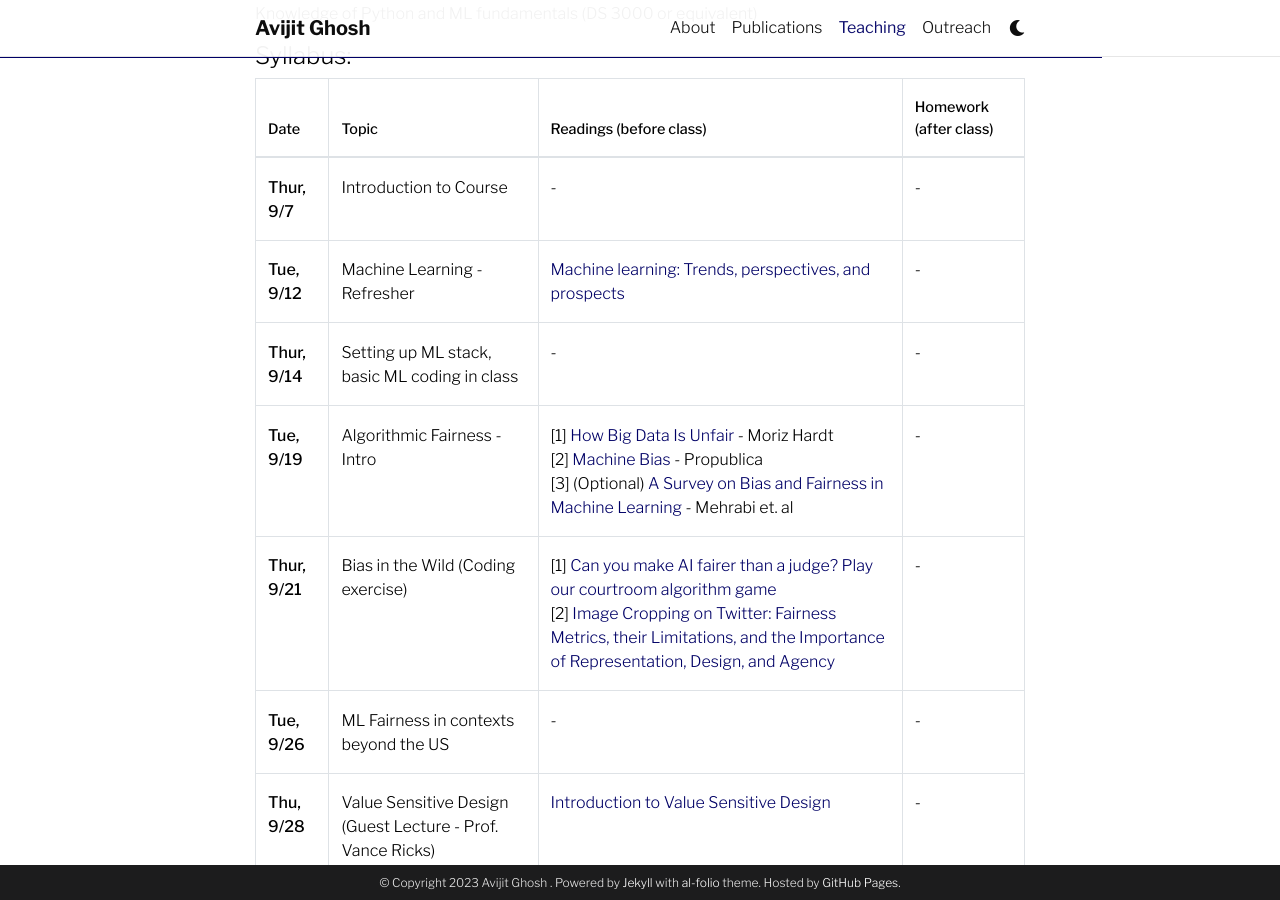
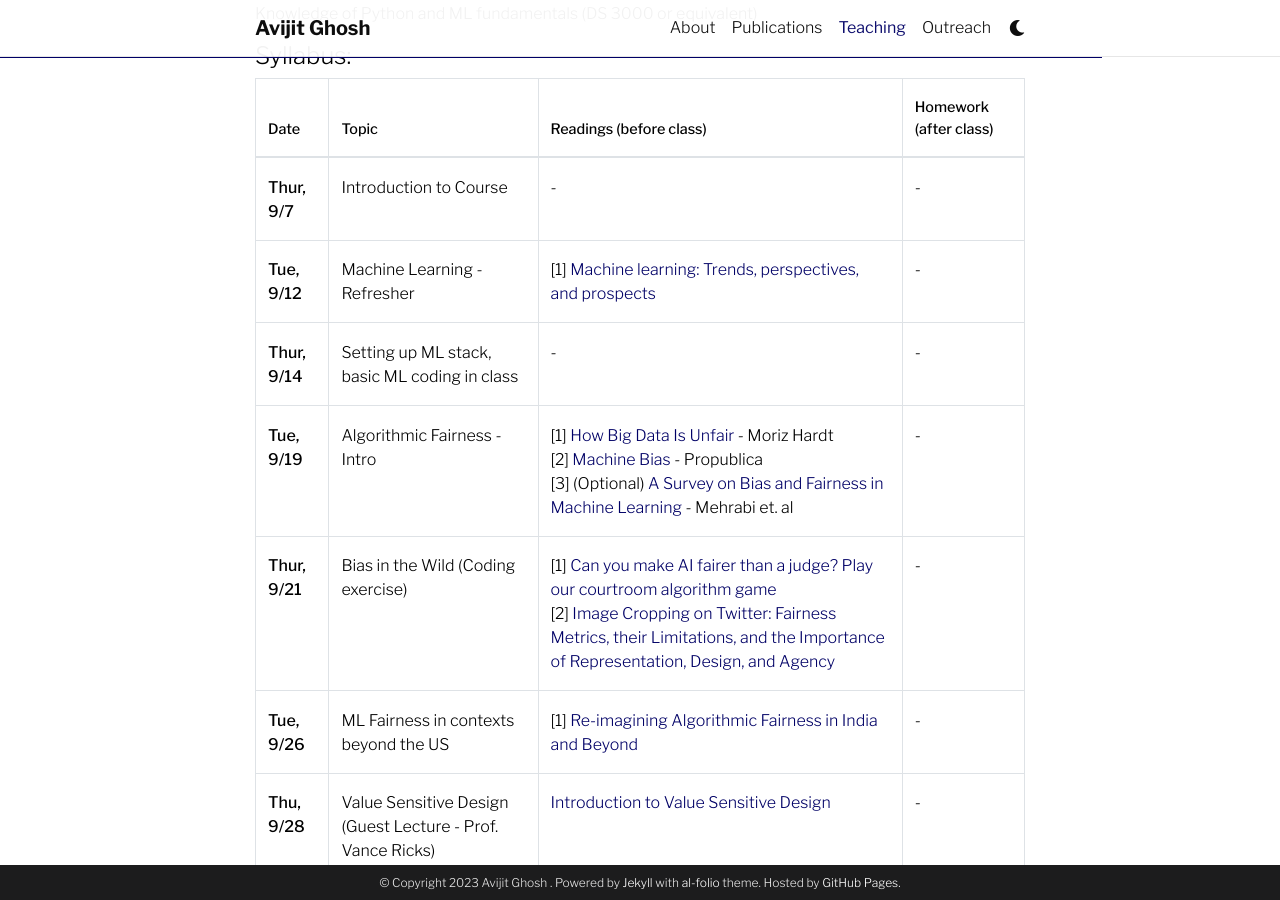
Before and after one commit to evijit/evijit.github.io, a Jekyll site: the page built from _pages/teaching.md, in a window 1280 px wide and 900 px high, scrolled down 649 px. Built offline with Jekyll 4.4.1, drawn with Linux system fonts in a browser that asks for light colours; comment, search, counter and statistics services are not loaded; a style sheet for code colours, icons or effects is not loaded.

Commit message:
added reading

```diff
--- a/_pages/teaching.md
+++ b/_pages/teaching.md
@@ -22,11 +22,11 @@ Knowledge of Python and ML fundamentals (DS 3000 or equivalent)
 | **Date** | **Topic** | **Readings (before class)** | **Homework (after class)**
 |--|--|--|--|
 | **Thur, 9/7** | Introduction to Course | - | - |
-| **Tue, 9/12** | Machine Learning - Refresher | [Machine learning: Trends, perspectives, and prospects](https://www.cs.cmu.edu/~tom/pubs/Science-ML-2015.pdf) | - |
+| **Tue, 9/12** | Machine Learning - Refresher | [1] [Machine learning: Trends, perspectives, and prospects](https://www.cs.cmu.edu/~tom/pubs/Science-ML-2015.pdf) | - |
 | **Thur, 9/14** | Setting up ML stack, basic ML coding in class | - | - |
 | **Tue, 9/19** | Algorithmic Fairness - Intro  | [1] [How Big Data Is Unfair](https://medium.com/@mrtz/how-big-data-is-unfair-9aa544d739de) - Moriz Hardt <br>[2] [Machine Bias](https://www.propublica.org/article/machine-bias-risk-assessments-in-criminal-sentencing) - Propublica <br>[3] (Optional) [A Survey on Bias and Fairness in Machine Learning](https://arxiv.org/pdf/1908.09635.pdf) - Mehrabi et. al | - |
 | **Thur, 9/21** | Bias in the Wild (Coding exercise) | [1] [Can you make AI fairer than a judge? Play our courtroom algorithm game](https://www.technologyreview.com/2019/10/17/75285/ai-fairer-than-judge-criminal-risk-assessment-algorithm/) <br>[2] [Image Cropping on Twitter: Fairness Metrics, their Limitations, and the Importance of Representation, Design, and Agency](https://arxiv.org/pdf/2105.08667.pdf) | - |
-| **Tue, 9/26** | ML Fairness in contexts beyond the US  | - | - |
+| **Tue, 9/26** | ML Fairness in contexts beyond the US  | [1] [Re-imagining Algorithmic Fairness in India and Beyond](https://arxiv.org/pdf/2101.09995.pdf) | - |
 | **Thu, 9/28** | Value Sensitive Design (Guest Lecture - Prof. Vance Ricks)  | [Introduction to Value Sensitive Design](https://vsd.ccs.neu.edu/introduction/) | - |
 
 Syllabus will keep being updated through the semester.
```
